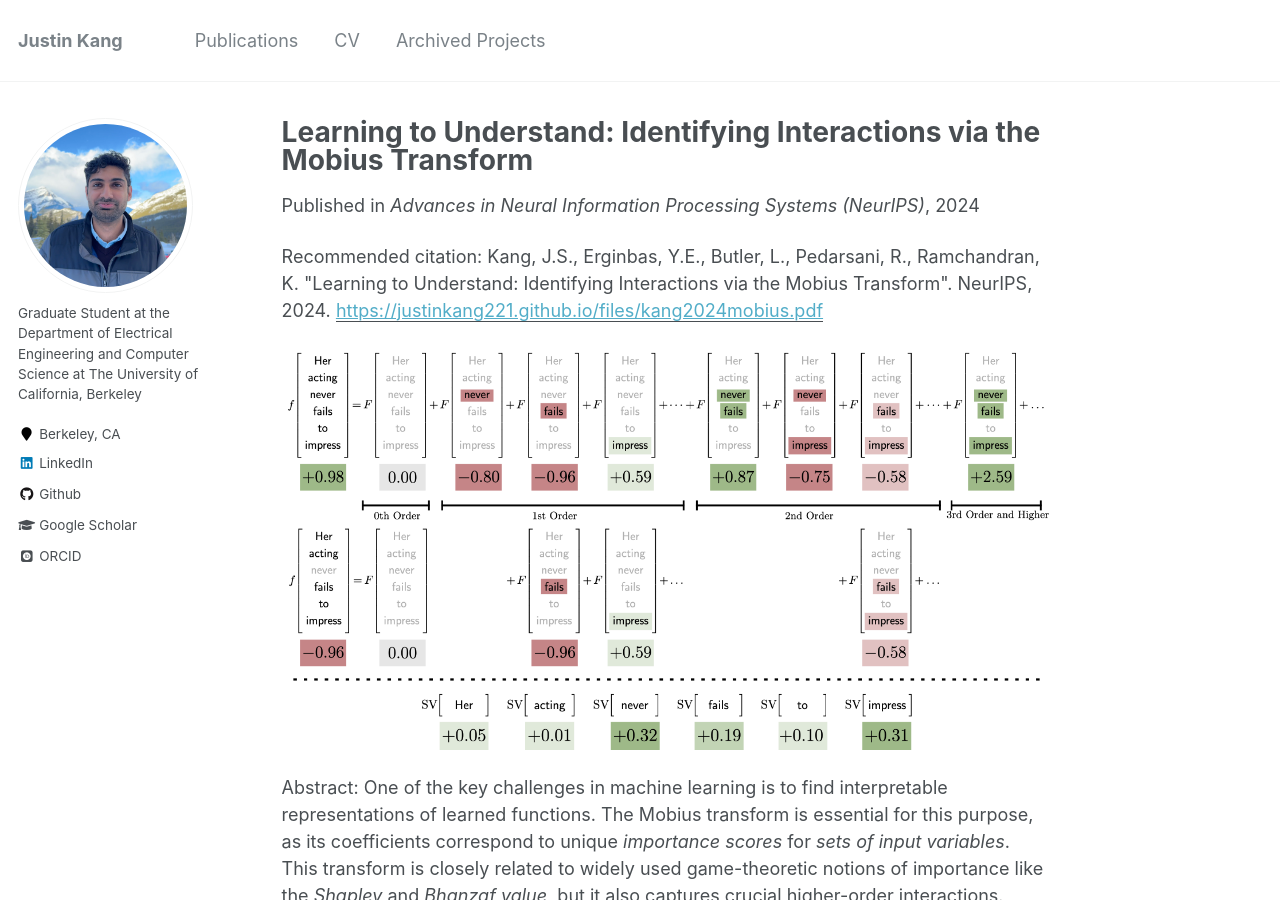
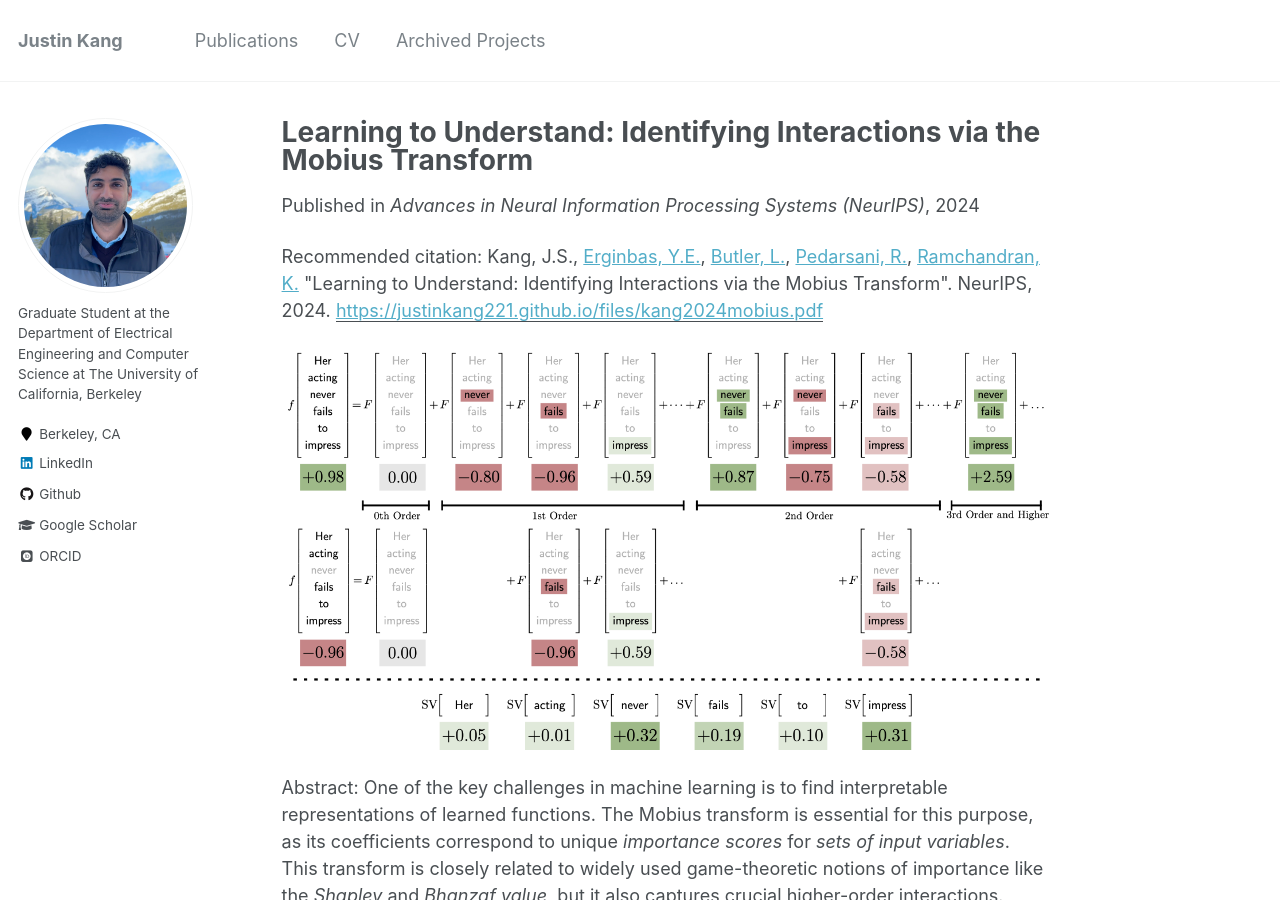
Before and after one commit to justinkang221/justinkang221.github.io, a Jekyll site: the page built from _publications/NeurIPS2024.md, in a window 1280 px wide and 900 px high. Built offline with Jekyll 4.4.1, drawn with Linux system fonts in a browser that asks for light colours; some web fonts are replaced; formulas are drawn with MathJax 3; part of the change alters nothing that is shown.

```diff
--- a/_publications/NeurIPS2024.md
+++ b/_publications/NeurIPS2024.md
@@ -6,7 +6,7 @@ excerpt: ''
 date: 2024-12-10
 venue: Advances in Neural Information Processing Systems (NeurIPS)
 paperurl: 'https://justinkang221.github.io/files/kang2024mobius.pdf'
-citation: 'Kang, J.S., Erginbas, Y.E., Butler, L., Pedarsani, R., Ramchandran, K. &quot;Learning to Understand: Identifying Interactions via the Mobius Transform&quot;. NeurIPS, 2024.'
+citation: 'Kang, J.S., <a href="https://erginbas.github.io/">Erginbas, Y.E.</a>, <a href="https://landonbutler.github.io/">Butler, L.</a>, <a href="https://web.ece.ucsb.edu/~ramtin/">Pedarsani, R.</a>, <a href="https://people.eecs.berkeley.edu/~kannanr/">Ramchandran, K.</a> &quot;Learning to Understand: Identifying Interactions via the Mobius Transform&quot;. NeurIPS, 2024.'
 ---
 
 <img src="/images/interactions.png">
```
